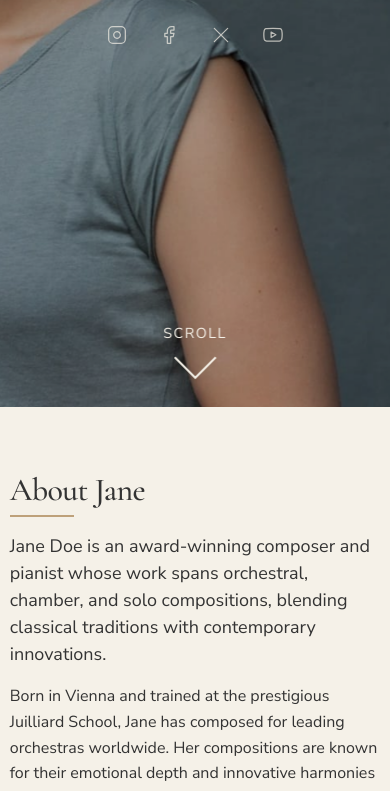
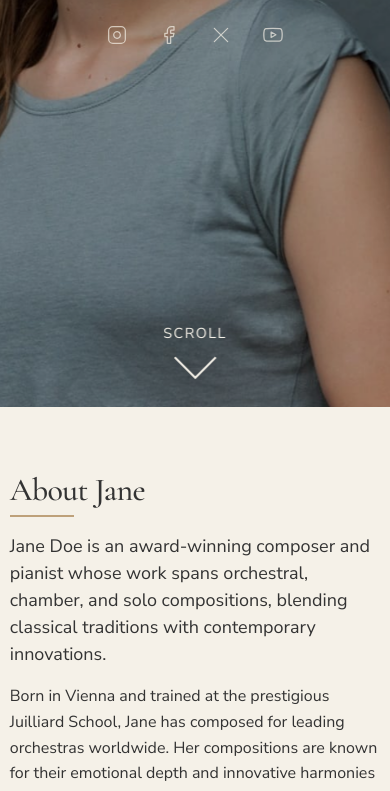
Before and after one commit to delgesu1/composer_1, a plain HTML site: page index.html in a window 390 px wide. Shown: the part 437-1228 px from the top of the page. Drawn offline with nearby package versions, Linux system fonts and the light colour scheme; a web font is replaced by a local one.

Commit message:
feat: Adjust hero image focus on smaller screens

```diff
--- a/assets/css/enhanced-styles.css
+++ b/assets/css/enhanced-styles.css
@@ -1710,6 +1710,11 @@ blockquote p {
     .footer-logo,
     .footer-social {
         justify-content: center;
+    }
+
+    /* Adjust hero image focus on smaller screens */
+    .hero-image {
+        background-position: 33% center;
     }
 
     /* --- MOVED FROM 768px BREAKPOINT & REFINED --- */
```
